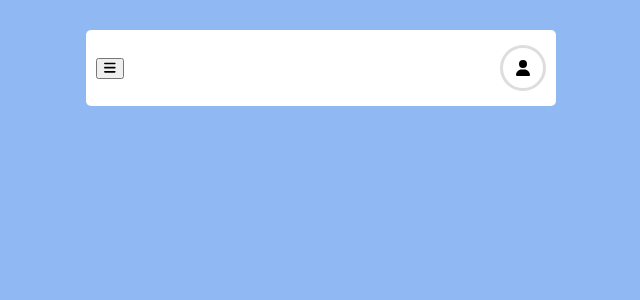
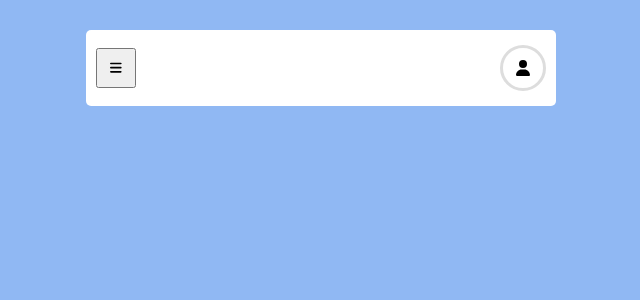
Before and after one commit to shafik720/To-do-app-with-React-Node-Mongodb, a React (Create React App) app: page / in a window 1280 px wide. Shown: the top 300 px of the page, without its empty margins (319-959 px from the left). Built offline with nearby package versions, Linux system fonts and the light colour scheme.

Commit message:
working on header

```diff
--- a/src/Components/Header/Header.css
+++ b/src/Components/Header/Header.css
@@ -6,6 +6,10 @@
 }
 .header-div button{
     cursor: pointer;
+}
+.left-part button{
+    width: 40px;
+    height: 40px;
 }
 .right-part span{
     border: 3px solid #ddd;
```
